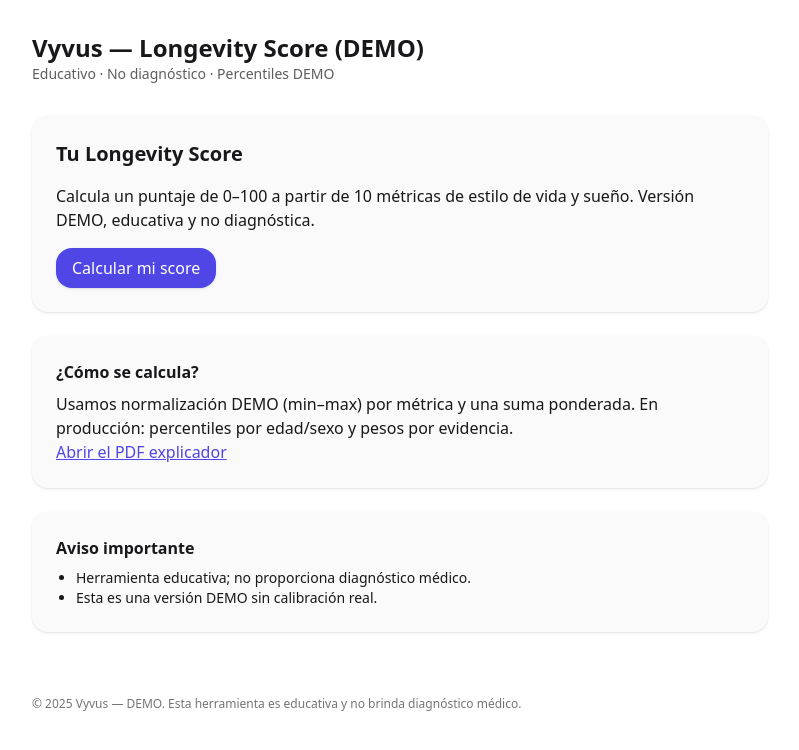
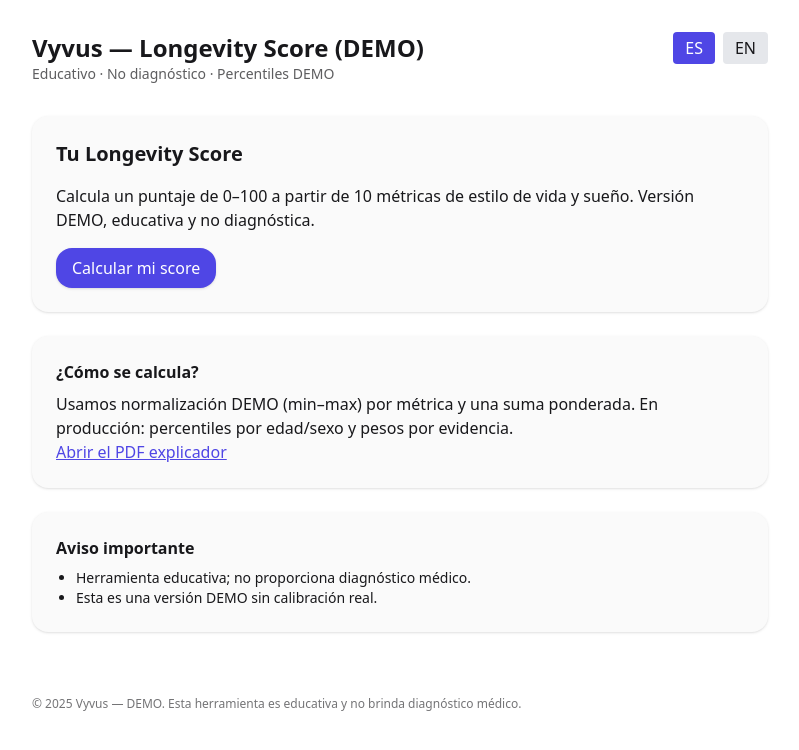
Before and after one commit to Vyvusstartup/vyvus-web-mvp, a Next.js app: page / in a window 1280 px wide. Shown: the top 750 px of the page, without its empty margins (240-1039 px from the left). Built offline with nearby package versions, Linux system fonts and the light colour scheme.

Commit message:
Update layout.tsx

```diff
--- a/app/layout.tsx
+++ b/app/layout.tsx
@@ -1,25 +1,41 @@
-import './globals.css';
-import React from 'react';
+import "./globals.css";
+import React from "react";
+import { I18nProvider } from "@/i18n/I18nProvider";
+import LangSwitcher from "@/components/LangSwitcher";
 
 export const metadata = {
-  title: 'Vyvus — Longevity Score (DEMO)',
-  description: 'Educativo, no diagnóstico',
+  title: "Vyvus — Longevity Score (DEMO)",
+  description: "Educativo, no diagnóstico",
 };
 
 export default function RootLayout({ children }: { children: React.ReactNode }) {
   return (
     <html lang="es">
       <body>
+        <I18nProvider>
           <div className="container py-8">
             <header className="mb-8">
+              <div className="flex items-start justify-between gap-4">
+                <div>
                   <h1 className="text-2xl font-bold">Vyvus — Longevity Score (DEMO)</h1>
-            <p className="text-sm text-neutral900/70">Educativo · No diagnóstico · Percentiles DEMO</p>
+                  <p className="text-sm text-neutral900/70">
+                    Educativo · No diagnóstico · Percentiles DEMO
+                  </p>
+                </div>
+                <LangSwitcher />
+              </div>
             </header>
+
             {children}
+
             <footer className="mt-16 text-xs text-neutral900/60">
-            <p>© {new Date().getFullYear()} Vyvus — DEMO. Esta herramienta es educativa y no brinda diagnóstico médico.</p>
+              <p>
+                © {new Date().getFullYear()} Vyvus — DEMO. Esta herramienta es educativa y no
+                brinda diagnóstico médico.
+              </p>
             </footer>
           </div>
+        </I18nProvider>
       </body>
     </html>
   );
```
Lines whose indentation alone changed are shown as unchanged.
